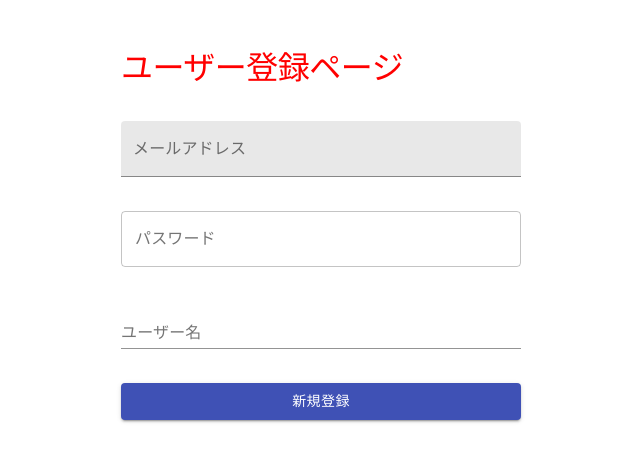
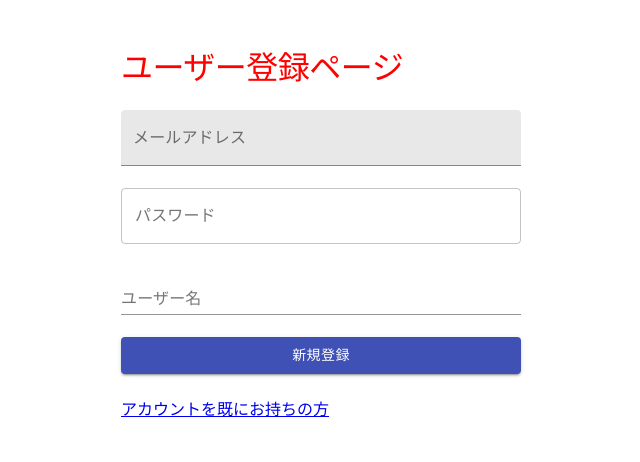
Before and after one commit to yui-soma/chatapp, a React (Create React App) app: page /signup in a window 1280 px wide. Shown: the top 462 px of the page, without its empty margins (319-959 px from the left). Built offline with nearby package versions, Linux system fonts and the light colour scheme.

Commit message:
ログインページ遷移

```diff
--- a/package.json
+++ b/package.json
@@ -7,6 +7,7 @@
     "@testing-library/jest-dom": "^5.11.10",
     "@testing-library/react": "^11.2.5",
     "@testing-library/user-event": "^12.8.3",
+    "firebase": "^8.3.2",
     "react": "^17.0.2",
     "react-dom": "^17.0.2",
     "react-router-dom": "^5.2.0",
--- a/src/firebace/config.js
+++ b/src/firebase/config.js
@@ -1,6 +1,9 @@
+import firebase from 'firebase/app';
+import 'firebase/auth';
+
 // Your web app's Firebase configuration
 // For Firebase JS SDK v7.20.0 and later, measurementId is optional
-var firebaseConfig = {
+const firebaseConfig = {
     apiKey: "AIzaSyBP0p1VGPk-ihlCN8mybOPauGrvWhdP_tg",
     authDomain: "chatapp-5da41.firebaseapp.com",
     projectId: "chatapp-5da41",
@@ -11,4 +14,6 @@ var firebaseConfig = {
 };
 // Initialize Firebase
 firebase.initializeApp(firebaseConfig);
-firebase.analytics();
+
+export default firebase;
+export const auth = firebase.auth();
--- a/src/pages/Login.jsx
+++ b/src/pages/Login.jsx
@@ -1,3 +1,5 @@
+import {useState} from 'react';
+import {useHistory, Link} from 'react-router-dom';
 import { Button, TextField, Typography } from '@material-ui/core';
 import { makeStyles } from '@material-ui/core/styles';
 
@@ -17,7 +19,10 @@ const useStyls = makeStyles({
 });
 
 const Login = () => {
+    const history = useHistory();
     const classes = useStyls();
+    const [email, setEmail] = useState('');
+    const [password, setPassword] = useState('');
     return (
         <form className={classes.root}>
             <Typography variant="h1" className={classes.title}>ログインページ</Typography>
@@ -26,6 +31,7 @@ const Login = () => {
             <Button variant="contained" color="secondary">
                 ログイン
             </Button>
+            <Link to='/signup'>アカウントを既にお持ちの方</Link>
         </form>
     );
 };
--- a/src/pages/Room.jsx
+++ b/src/pages/Room.jsx
@@ -1,7 +1,17 @@
+import {Button} from '@material-ui/core';
+import {auth} from '../firebase/config';
+
 const Room = () => {
+    const logout = () => {
+        auth
+            .signOut()
+            .then(() => console.log('ログアウト成功') )
+            .catch(() =>console.log('ログアウト失敗'));
+    }
     return (
         <>
             <h1>チャットルーム</h1>
+            <Button onClick={logout}>ログアウト</Button>
         </>
     );
 };
--- a/src/pages/Signup.jsx
+++ b/src/pages/Signup.jsx
@@ -1,5 +1,8 @@
+import {useState} from 'react';
+import {useHistory,Link} from 'react-router-dom';
 import {Button, TextField, Typography} from '@material-ui/core';
 import {makeStyles} from '@material-ui/core/styles';
+import {auth} from '../firebase/config';
 
 const useStyls = makeStyles({
     root: {
@@ -17,16 +20,57 @@ const useStyls = makeStyles({
 });
 
 const Signup = () => {
+    const history = useHistory();
     const classes = useStyls();
+    const [email, setEmail] = useState('');
+    const [password, setPassword] = useState('');
+    const [username, setUsername] = useState('');
+
+    const handleSubmit= (e) => {
+        e.preventDefault();
+        auth
+            .createUserWithEmailAndPassword(email, password)
+            .then((userCredential) => {
+                userCredential.user
+                    .updateProfile({
+                        displayName: username,
+                    })
+                    .then(() => {
+                        console.log('ユーザーの作成に成功しました。', userCredential);
+                        history.push('/');
+                    })
+            })
+            .catch((err) => {
+                console.log('ユーザーの作成に失敗しました。', err);
+            });
+    };
+
     return(
-        <form className={classes.root}>
+        <form onSubmit={handleSubmit} className={classes.root}>
             <Typography variant="h1" className={classes.title}>ユーザー登録ページ</Typography>
-            <TextField variant="filled" label="メールアドレス" />
-            <TextField variant="outlined" label="パスワード" />
-            <TextField variant="standard" label="ユーザー名" />
-            <Button variant="contained" color="primary">
+            <TextField
+                value={email}
+                onChange={(e) => setEmail(e.target.value)}
+                variant="filled"
+                label="メールアドレス"
+            />
+            <TextField
+                value={password}
+                type='password'
+                onChange={(e) => setPassword(e.target.value)}
+                variant="outlined"
+                label="パスワード"
+            />
+            <TextField
+                value={username}
+                onChange={(e) => setUsername(e.target.value)}
+                variant="standard"
+                label="ユーザー名"
+            />
+            <Button fullWidth type='submit' variant="contained" color="primary">
                 新規登録
             </Button>
+            <Link to = '/login'>アカウントを既にお持ちの方</Link>
         </form>
     );
 };
```
Also changed, not shown: 1 other file (tests, documents, lock files or other folders).
